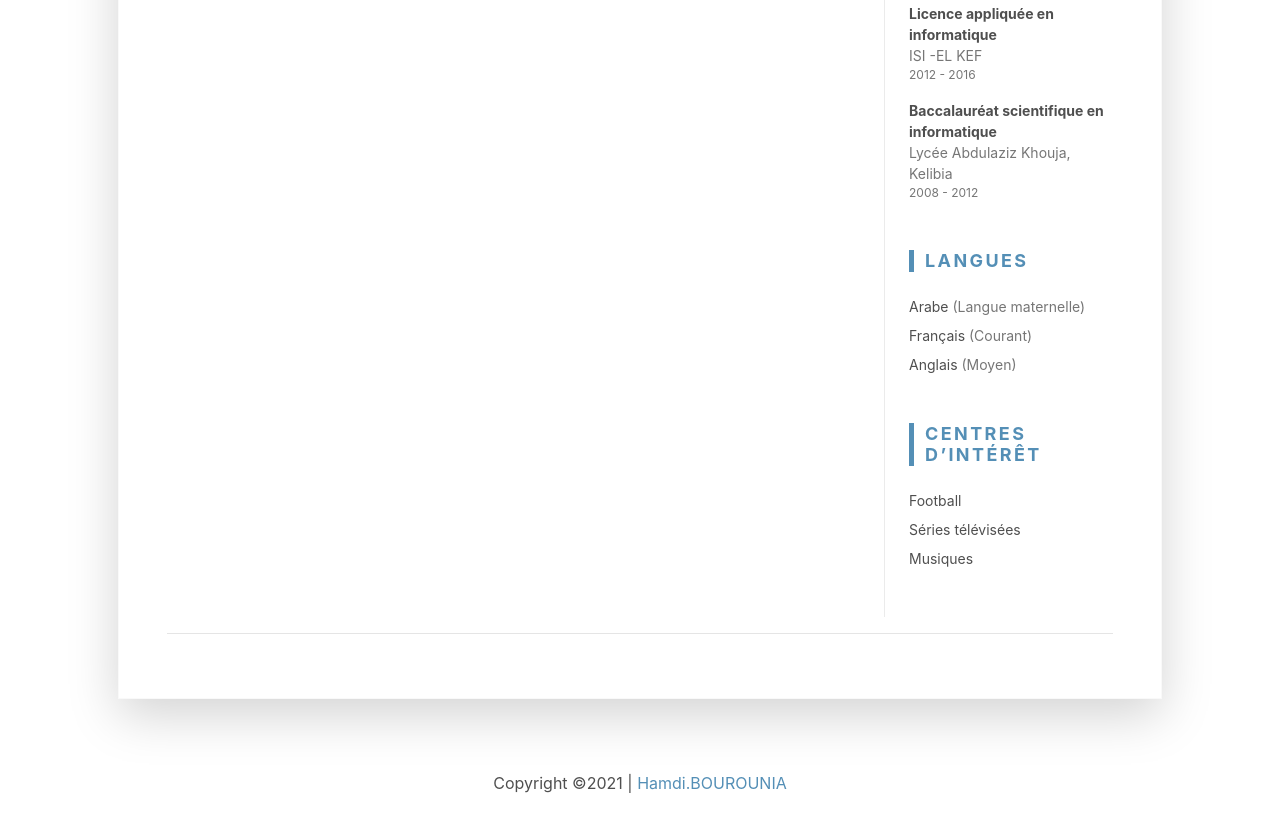
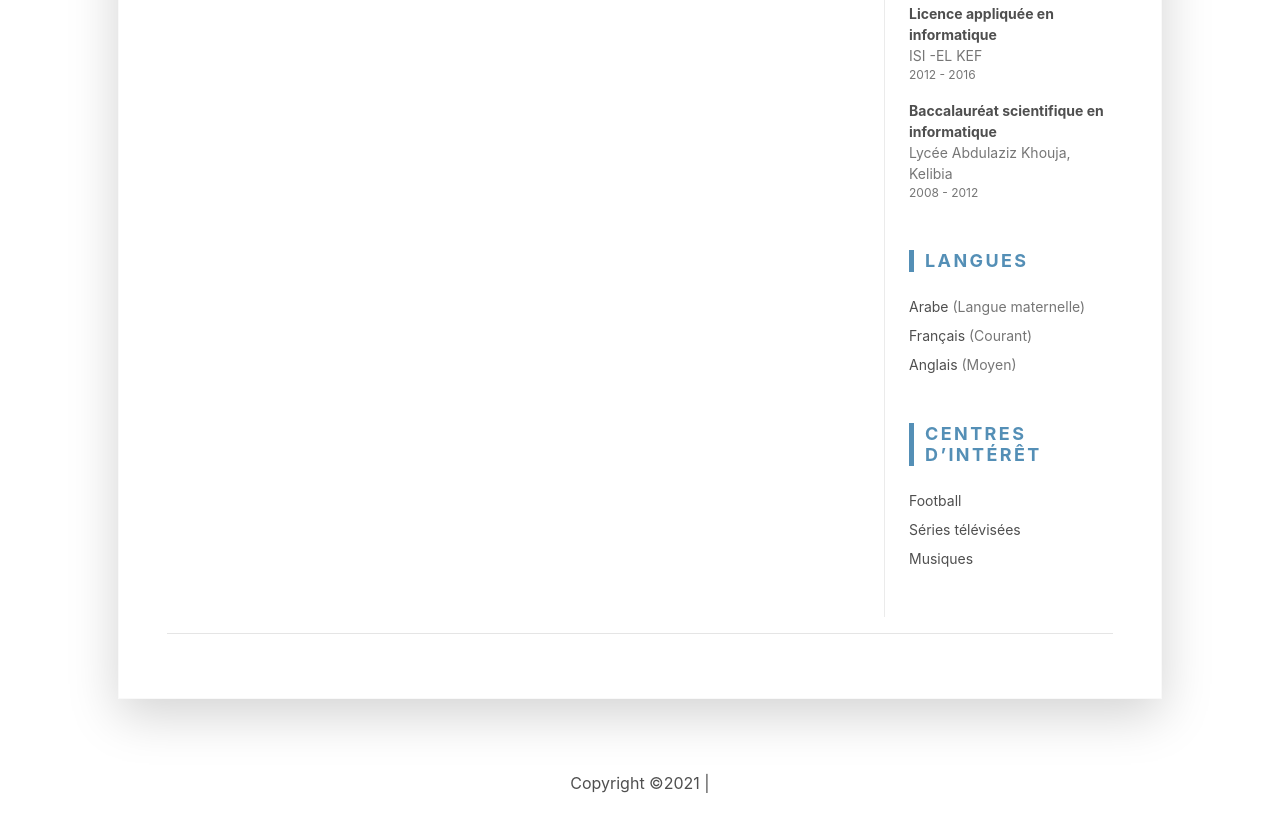
Before and after one commit to mohamedamine-belibria/mohamedamine-belibria.github.io, a plain HTML site: page index.html in a window 1280 px wide. Shown: the part 1043-1874 px from the top of the page. Drawn offline with Linux system fonts and the light colour scheme.

Commit message:
Update index.html

```diff
--- a/index.html
+++ b/index.html
@@ -270,7 +270,7 @@
 
 				<footer class="footer text-center py-4">
 					<!--/* This template is free as long as you keep the footer attribution link. If you'd like to use the template without the attribution link, you can buy the commercial license via our website: themes.3rdwavemedia.com Thank you for your support. :) */-->
-					<p class="copyright" >Copyright &copy;<script>document.write(new Date().getFullYear());</script> | <a href="http://hamdibourounia.me/" target="_blank"> Hamdi.BOUROUNIA</a>
+					<p class="copyright" >Copyright &copy;<script>document.write(new Date().getFullYear());</script> |
 					</p>				</footer>
 
 			</div><!--//main-wrapper-->
```
